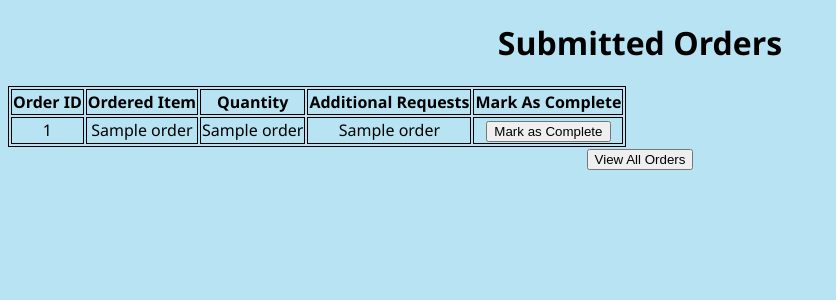
After one commit to KyrosGallade/canteen-preorder, a Flask app: template templates/owner.html in a window 1280 px wide. The commit adds this page. Shown: the top 300 px of the page, without its empty margins (0-836 px from the left). Run offline with Flask 3, Linux system fonts and the light colour scheme; the template is opened without the code that fills it: most values are stand-ins (such as "Sample title", 1, 10 or a date in 2020).

Commit message:
Added functionality for stall vendors

```diff
--- a/main.py
+++ b/main.py
@@ -7,8 +7,8 @@ def insert_into_db(stall, item, quantity, requests):
     conn = sqlite3.connect("orders.db")
     cursor = conn.cursor()
     cursor.execute(f"""
-    INSERT INTO OrderDetail (Order_Stall, Order_Item, Quantity, Requests)
-    VALUES ({stall}, '{item}', {quantity}, '{requests}');
+    INSERT INTO OrderDetail (Order_Stall, Order_Item, Quantity, Requests, COMPLETED)
+    VALUES ({stall}, '{item}', {quantity}, '{requests}', 'NO');
     """)
     conn.commit()
     conn.close()
@@ -27,5 +27,74 @@ def order():
     order_id = insert_into_db(stall, item, quantity, requests)
     return render_template("order.html", order_id=order_id)
 
+@app.route("/login")
+def login():
+    return render_template("login.html")
+
+@app.route("/owner", methods=["POST"])
+def owner():
+    conn = sqlite3.connect("orders.db")
+    cursor = conn.cursor()
+    cursor.execute("""
+    SELECT StallOwned, AccountUsername, AccountPassword
+    FROM LoginDetail;
+    """)
+    list_of_owners = cursor.fetchall()
+    conn.close()
+    entered_username = request.form.get("username")
+    entered_password = request.form.get("password")
+    for owner in list_of_owners:
+        if entered_username == owner[1] and entered_password == owner[2]:
+            stall = owner[0]
+            conn = sqlite3.connect("orders.db")
+            cursor = conn.cursor()
+            cursor.execute(f"""
+            SELECT Order_ID, Order_Stall, Order_Item, Quantity, Requests
+            FROM OrderDetail
+            WHERE COMPLETED = 'NO' AND Order_Stall = {stall};
+            """)
+            stall_orders = cursor.fetchall()
+            conn.close()
+            return render_template("owner.html", stall_orders=stall_orders, stall=stall)
+    return render_template("wrong_login.html")
+
+@app.route("/complete", methods=["POST"])
+def complete():
+    order_id = request.form.get("order_id")
+    stall = request.form.get("stall")
+    conn = sqlite3.connect("orders.db")
+    cursor = conn.cursor()
+    cursor.execute(f"""
+    UPDATE OrderDetail SET
+        COMPLETED = 'YES'
+    WHERE Order_ID = {order_id};
+    """)
+    conn.commit()
+    conn.close()
+
+    conn = sqlite3.connect("orders.db")
+    cursor = conn.cursor()
+    cursor.execute(f"""
+    SELECT Order_ID, Order_Stall, Order_Item, Quantity, Requests
+    FROM OrderDetail
+    WHERE COMPLETED = 'NO' AND Order_Stall = {stall};
+    """)
+    stall_orders = cursor.fetchall()
+    conn.close()
+    return render_template("owner.html", stall_orders=stall_orders)
+
+@app.route("/all_orders", methods=["POST"])
+def all_orders():
+    stall = request.form.get("stall")
+    conn = sqlite3.connect("orders.db")
+    cursor = conn.cursor()
+    cursor.execute("""
+    SELECT *
+    FROM OrderDetail;
+    """)
+    list_of_orders = cursor.fetchall()
+    conn.close()
+    return render_template("all_orders.html", list_of_orders=list_of_orders)
+
 if __name__ == '__main__':
   app.run(debug=True, host='0.0.0.0', port=5000)
--- a/static/style.css
+++ b/static/style.css
@@ -4,3 +4,7 @@ html {
   text-align: center;
 
 }
+
+table, th, td {
+  border: 1px black solid;
+}
--- /dev/null
+++ b/templates/owner.html
@@ -0,0 +1,45 @@
+<!DOCTYPE html>
+<html>
+<head>
+  <meta charset="utf-8">
+  <title>Orders</title>
+  <link rel="stylesheet" href="{{ url_for('static', filename='style.css') }}">
+</head>
+<body>
+  <header>
+    <h1>Submitted Orders</h1>
+  </header>
+
+  <section>
+    <table>
+      <tr>
+        <th>Order ID</th>
+        <th>Ordered Item</th>
+        <th>Quantity</th>
+        <th>Additional Requests</th>
+        <th>Mark As Complete</th>
+      </tr>
+      {% for order in stall_orders %}
+      <tr>
+        <td>{{ order[0] }}</td>
+        <td>{{ order[2] }}</td>
+        <td>{{ order[3] }}</td>
+        <td>{{ order[4] }}</td>
+        <td>
+          <form action="/complete" method="POST">
+            <input type="hidden" name="order_id" value="{{ order[0] }}">
+            <input type="hidden" name="stall" value="{{ order[1] }}">
+            <input type="submit" value="Mark as Complete">
+          </form>
+        </td>
+      </tr>
+      {% endfor %}
+    </table>
+  </section>
+
+  <form action="/all_orders" method="POST">
+    <input type="hidden" name="stall" value="{{ stall }}">
+    <input type="submit" value="View All Orders">
+  </form>
+</body>
+</html>
```
Also changed, not shown: templates/all_orders.html (added, +34 -0 lines), templates/index.html (+15 -5 lines), templates/login.html (added, +26 -0 lines), templates/wrong_login.html (added, +15 -0 lines), orders.db, 1 other file.
